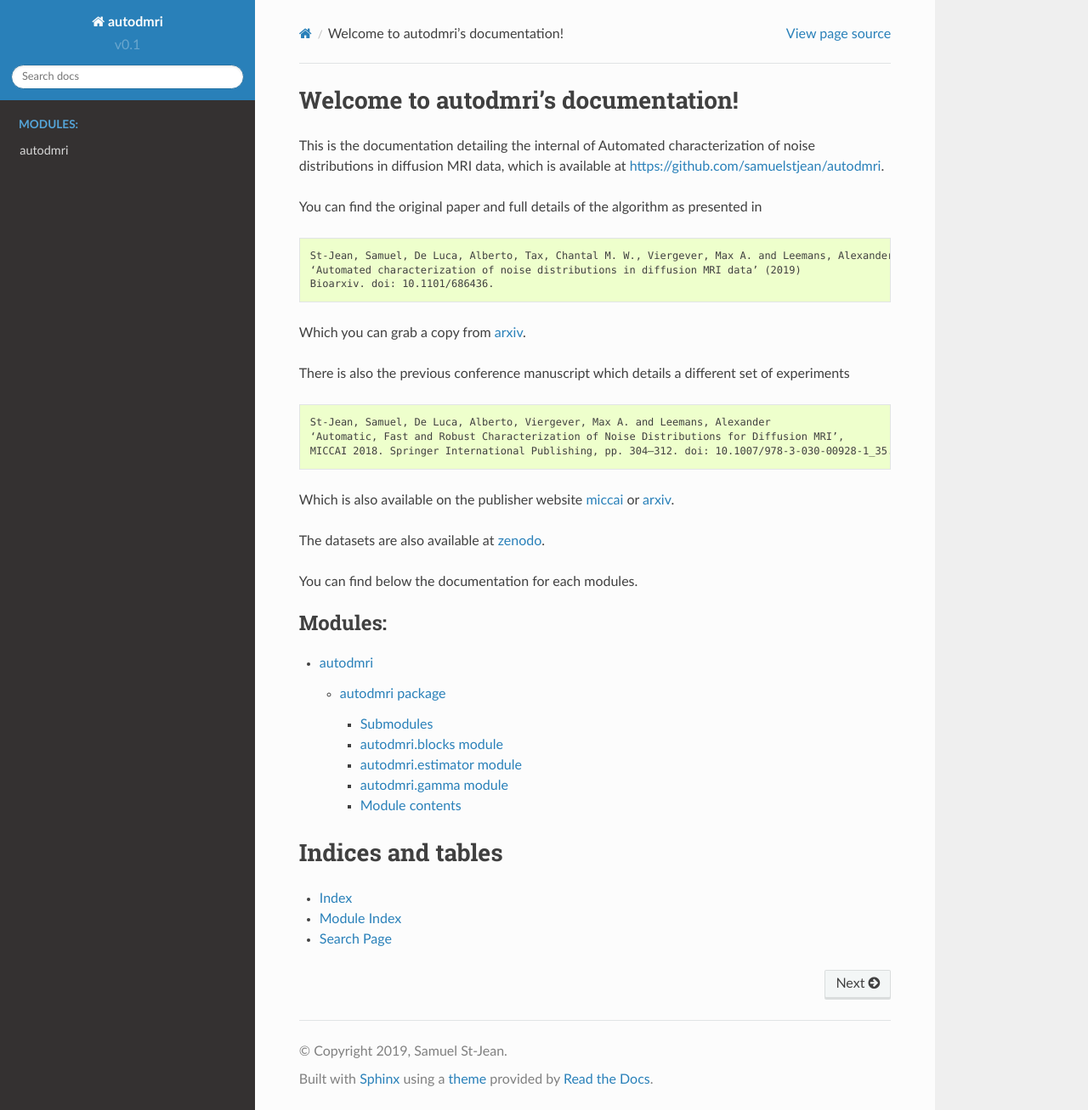
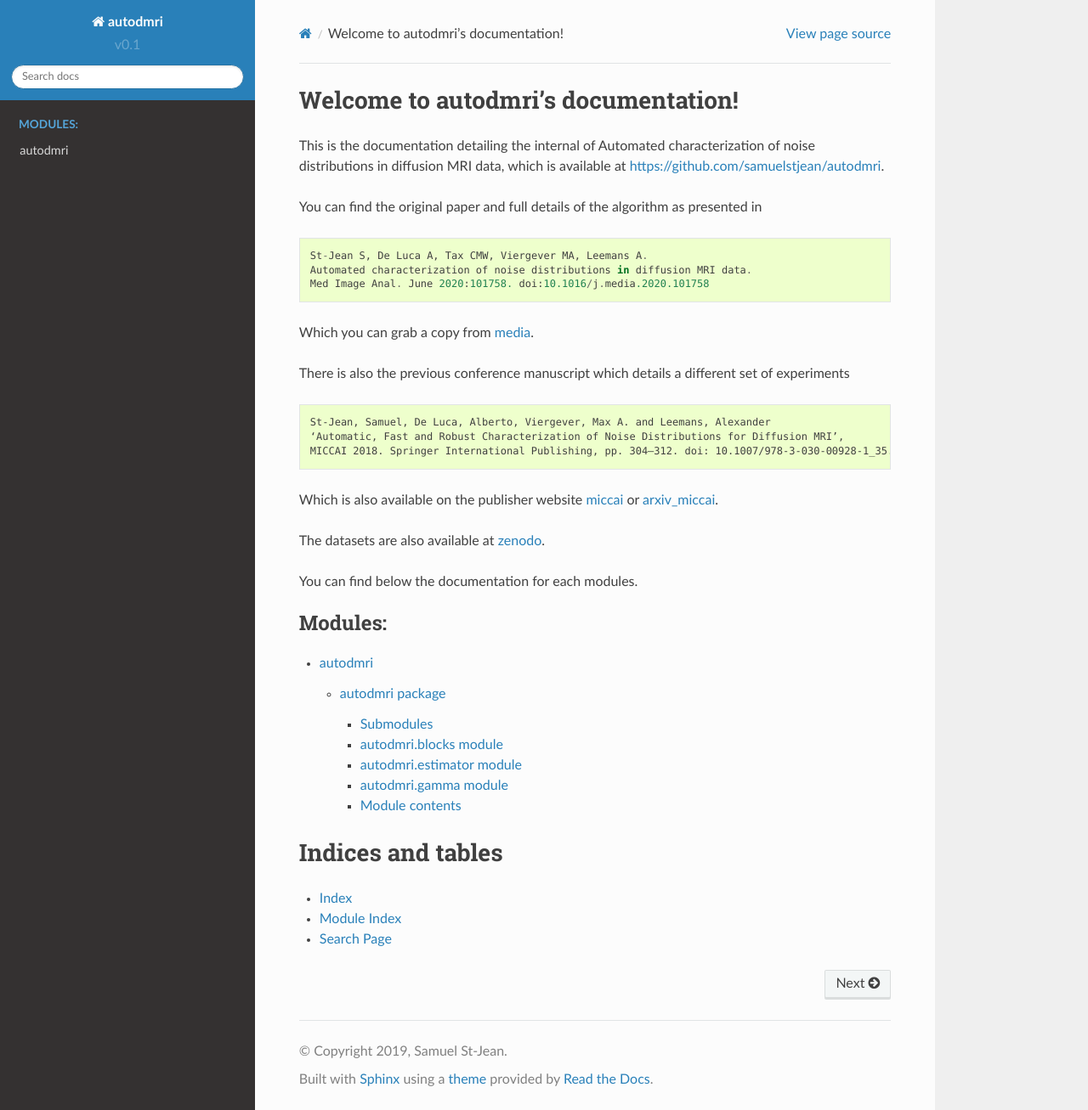
Before and after one commit to samuelstjean/autodmri, a Sphinx documentation site: the page built from docs/index.rst, in a window 1280 px wide and 1307 px high. Shown: the whole window at 85% size. Built offline with Sphinx 7.4.7 and the Read the Docs theme 2.0.0, drawn with Linux system fonts in a browser that asks for light colours; pages that are not in the unit, such as notebooks, are missing from menus.

```diff
--- a/docs/index.rst
+++ b/docs/index.rst
@@ -5,11 +5,11 @@ This is the documentation detailing the internal of Automated characterization o
 
 You can find the original paper and full details of the algorithm as presented in
 ::
-   St-Jean, Samuel, De Luca, Alberto, Tax, Chantal M. W., Viergever, Max A. and Leemans, Alexander.
-   ‘Automated characterization of noise distributions in diffusion MRI data’ (2019)
-   Bioarxiv. doi: 10.1101/686436.
+   St-Jean S, De Luca A, Tax CMW, Viergever MA, Leemans A.
+   Automated characterization of noise distributions in diffusion MRI data.
+   Med Image Anal. June 2020:101758. doi:10.1016/j.media.2020.101758
 
-Which you can grab a copy from arxiv_.
+Which you can grab a copy from media_.
 
 There is also the previous conference manuscript which details a different set of experiments
 ::
@@ -17,7 +17,7 @@ There is also the previous conference manuscript which details a different set o
    ‘Automatic, Fast and Robust Characterization of Noise Distributions for Diffusion MRI’,
    MICCAI 2018. Springer International Publishing, pp. 304–312. doi: 10.1007/978-3-030-00928-1_35.
 
-Which is also available on the publisher website miccai_ or arxiv_.
+Which is also available on the publisher website miccai_ or arxiv_miccai_.
 
 The datasets are also available at zenodo_.
 
@@ -37,7 +37,7 @@ Indices and tables
 * :ref:`modindex`
 * :ref:`search`
 
-.. _arxiv: https://arxiv.org/abs/1906.12121
+.. _media: https://www.sciencedirect.com/science/article/pii/S1361841520301225
 .. _arxiv_miccai: https://arxiv.org/abs/1805.12071
 .. _miccai: https://link.springer.com/chapter/10.1007/978-3-030-00928-1_35
 .. _zenodo: https://zenodo.org/record/2483105
```
Also changed, not shown: README.md (+25 -35 lines), 1 other file.
